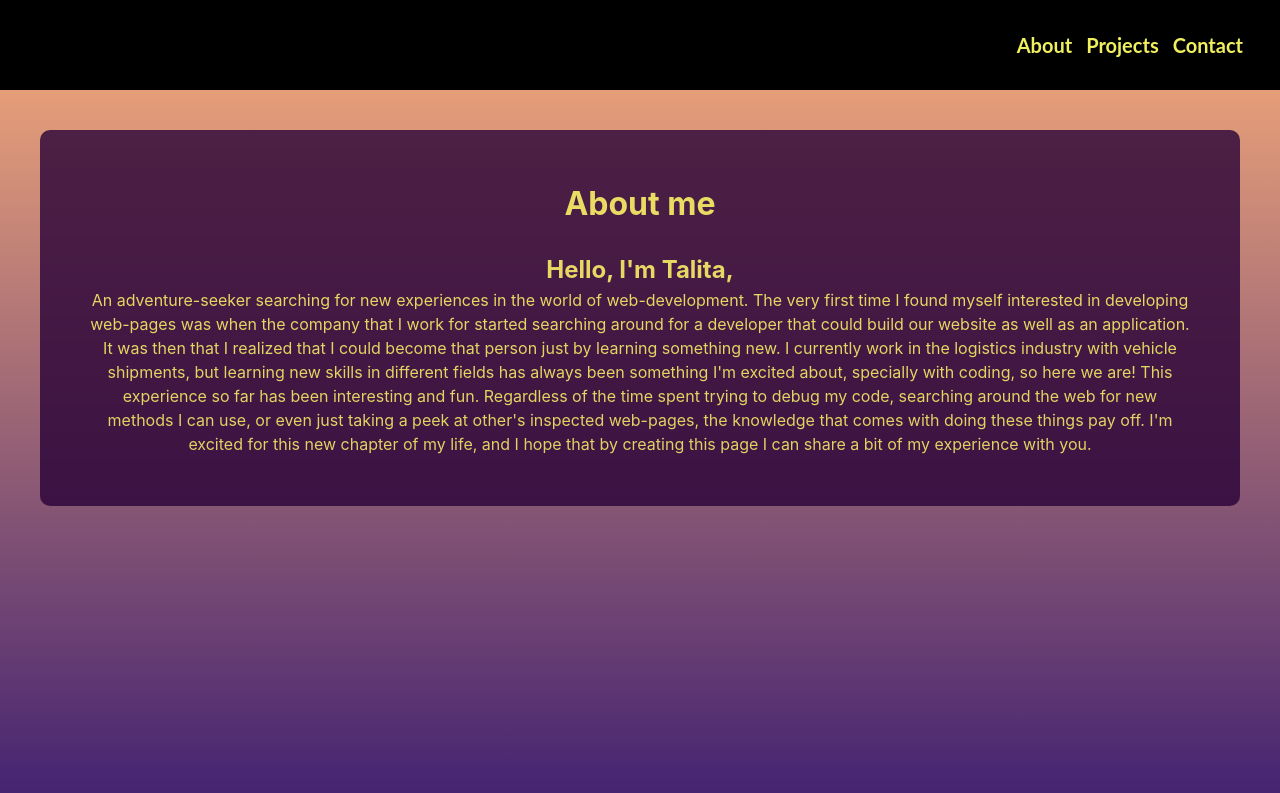
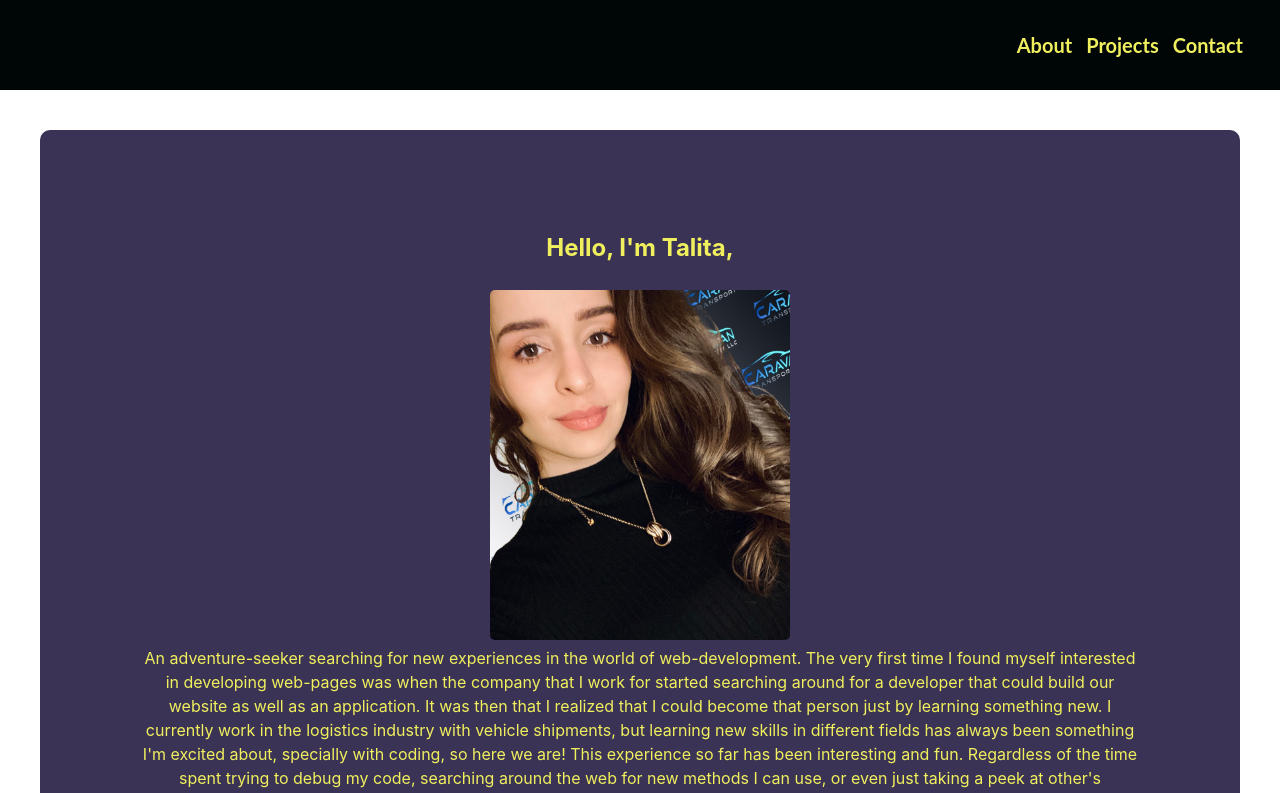
Before and after one commit to taliitacamargo/React-portfolio, a React (Create React App) app in the folder portfolio/: page / in a window 1280 px wide. Shown: the top 793 px of the page. Built offline with nearby package versions, Linux system fonts and the light colour scheme.

Commit message:
adding new bg

```diff
--- a/portfolio/src/App.css
+++ b/portfolio/src/App.css
@@ -3,19 +3,16 @@
   padding: 0;
   margin: 0;
 }
-html {
-  background: hsla(265, 53%, 29%, 1);
-background: linear-gradient(90deg, hsla(265, 53%, 29%, 1) 0%, hsla(24, 93%, 73%, 1) 100%);
-background: -moz-linear-gradient(90deg, hsla(265, 53%, 29%, 1) 0%, hsla(24, 93%, 73%, 1) 100%);
-background: -webkit-linear-gradient(90deg, hsla(265, 53%, 29%, 1) 0%, hsla(24, 93%, 73%, 1) 100%);
-filter: progid: DXImageTransform.Microsoft.gradient( startColorstr="#432371", endColorstr="#FAAE7B", GradientType=1 );
-background-attachment: fixed;
+
+.videoTag {
+  background: fixed;
+  max-width: 100%;
+  max-height: 100%
 }
 
 header {
   padding: 30px;
-  text-align: center;
-  background: #000000;
+  background: #000505;
   font-size: 20px;
   font-family: 'Lato', sans-serif;
   font-weight: bold;
@@ -45,9 +42,17 @@ line-height: 1.5;
 }
 
 .about-container {
-  background-color: #280238;
+  background-color: #3B3355;
   margin: 40px;
   border-radius: 10px;
-  padding: 50px;
-  opacity: 80%
+  padding: 100px;
+  opacity: 100%
 }
+
+.profileIMG {
+  width: 300px;
+  height: 350px;
+  object-fit: cover;
+  border-radius: 5px;
+
+}
--- a/portfolio/src/App.js
+++ b/portfolio/src/App.js
@@ -1,13 +1,17 @@
 import logo from './logo.svg';
 import TheContainer from './Components/TheContainer';
 import '../src/App.css';
+import backgroundVideo from './Components/knight.mp4'
 // import backgroundVideo from '../src/Components/Content/knight.mp4';
 
-function App () {
+function App() {
     return (
-<div>
+         <div>
 <TheContainer/>
-</div>
+<video className='videoTag' autoPlay loop muted>
+     <source src={backgroundVideo} type='video/mp4' />
+ </video>
+ </div>
     )
 }
 
--- a/portfolio/src/Components/Content/About.js
+++ b/portfolio/src/Components/Content/About.js
@@ -1,14 +1,16 @@
 import React from 'react';
-
+import profileImage from '../profileImg.jpg';
 
 export default function About() {
     return (
 
         <div className = "about-container">
         <div>
-            <h1>About me</h1>
+            <h2> Hello, I'm Talita,</h2>
             <br/>
-            <h2> Hello, I'm Talita,</h2>
+
+            <img  className = "profileIMG" src = {profileImage} />
+
             <p>
                 An adventure-seeker searching for new experiences in the world of web-development. The very first time I found myself interested in developing web-pages was when the company that I work for started searching around for a developer that could build our website as well as an application. It was then that I realized that I could become that person just by learning something new. I currently work in the logistics industry with vehicle shipments, but learning new skills in different fields has always been something I'm excited about, specially with coding, so here we are!
                 This experience so far has been interesting and fun. Regardless of the time spent trying to debug my code, searching around the web for new methods I can use, or even just taking a peek at other's inspected web-pages, the knowledge that comes with doing these things pay off.
```
Also changed, not shown: portfolio/src/Components/profileImg.jpg (added), 1 other file (tests, documents, lock files or other folders).
